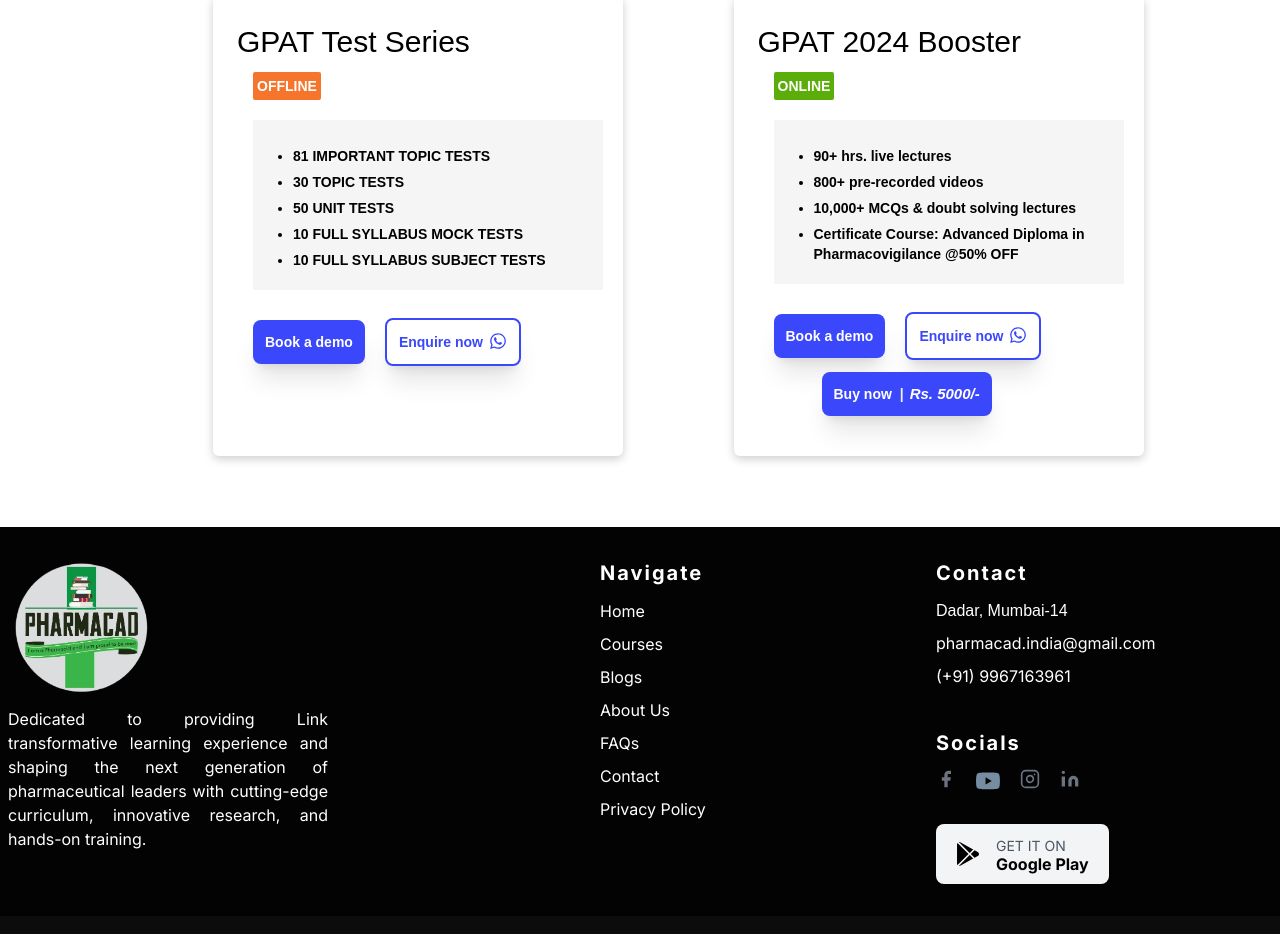
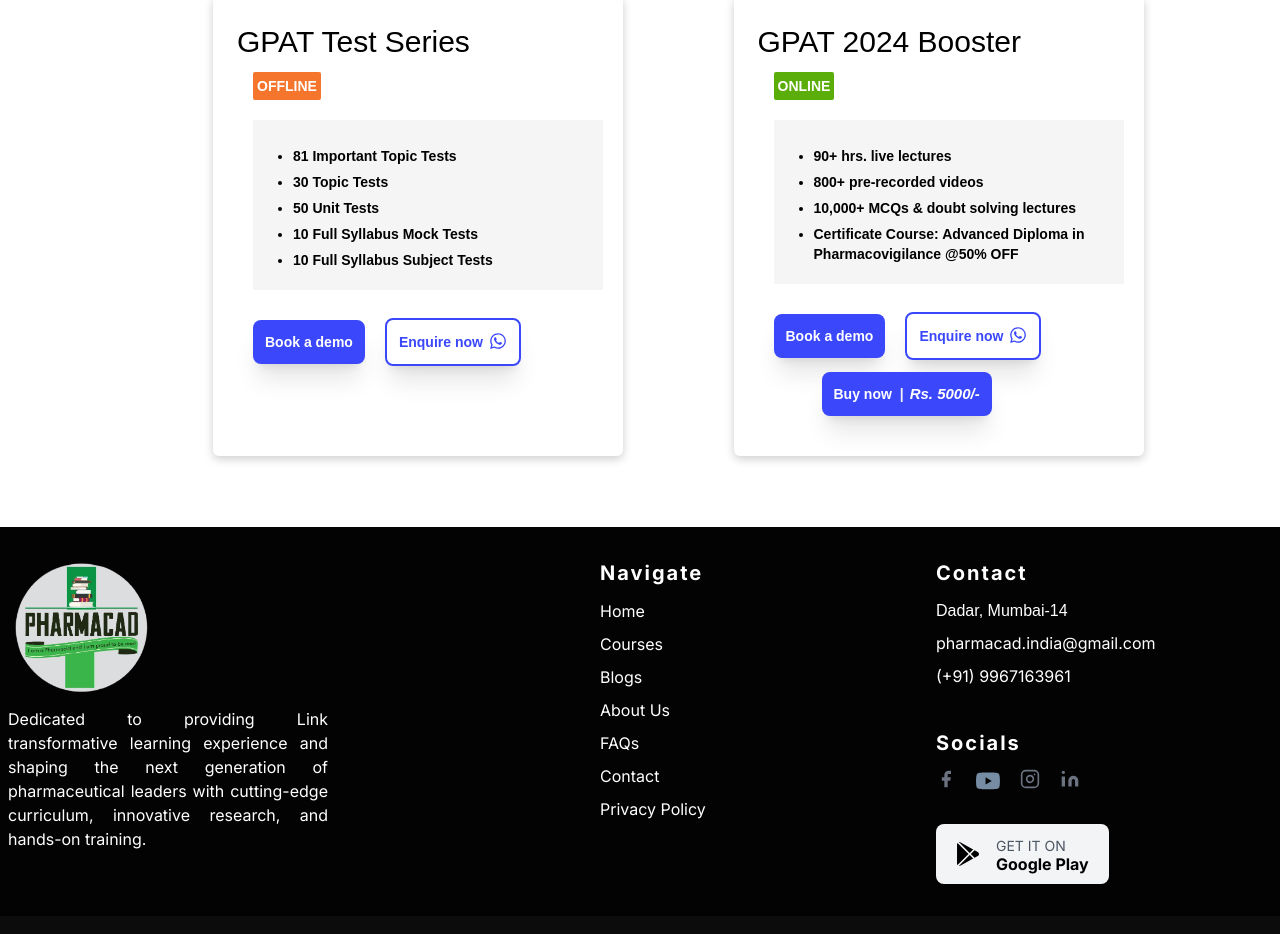
Before and after one commit to vibodhbhosure/Project-Pharmacad, a Next.js app: page /courses in a window 1280 px wide. Shown: the part 1913-2847 px from the top of the page. Built offline with nearby package versions, Linux system fonts and the light colour scheme.

Commit message:
Minor Changes

```diff
--- a/src/components/coursesdata.js
+++ b/src/components/coursesdata.js
@@ -39,11 +39,11 @@
         "mode": "OFFLINE",
         "year": null,
         "status": null,
-        "desc": ["81 IMPORTANT TOPIC TESTS",
-            "30 TOPIC TESTS",
-            "50 UNIT TESTS",
-            "10 FULL SYLLABUS MOCK TESTS",
-            "10 FULL SYLLABUS SUBJECT TESTS"],
+        "desc": ["81 Important Topic Tests",
+            "30 Topic Tests",
+            "50 Unit Tests",
+            "10 Full Syllabus Mock Tests",
+            "10 Full Syllabus Subject Tests"],
         "price": null
 
     },
--- a/src/components/coursesoffered.jsx
+++ b/src/components/coursesoffered.jsx
@@ -3,16 +3,16 @@
 const CoursesOffered = () => {
   const courses = [
     {
+      headiing: "GPAT / NIPER / NMIMS +",
+      name: "M. Pharmacy Entrance Exam-",
+      description:
+        "Pharmacad is India’s best coaching academy for M. Pharmacy entrance exams (GPAT | NIPER | BITS | MANIPAL etc.) having online and offline teaching platforms. The entire programme is designed to enhance conceptual learning for students to help them crack all the entrance exams for M. Pharmacy.",
+    },
+    {
       headiing: "CAT / MAT / CET / NMAT / XAT +",
       name: "MBA Entrance Exam-",
       description:
         "Prepare for India’s top MBA entrance exams (CAT | MAT | CET | NMAT | XAT etc.) with our experienced alumnus support from top B-schools across India like IIM, Goa Institute of Management, NMIMS and Welingkar Institute of Management etc.",
-    },
-    {
-      headiing: "GPAT / NIPER / NMIMS +",
-      name: "M. Pharmacy Entrance Exam-",
-      description:
-        "Pharmacad is India’s best coaching academy for M. Pharmacy entrance exams (GPAT | NIPER | BITS | MANIPAL etc.) having online and offline teaching platforms. The entire programme is designed to enhance conceptual learning for students to help them crack all the entrance exams for M. Pharmacy.",
     },
     {
       headiing: "CAT / MAT / CET / NMAT / XAT +",
--- a/src/components/testimonials_data.js
+++ b/src/components/testimonials_data.js
@@ -1,17 +1,16 @@
 const data = [
+    {
+        "id": 2,
+        "testimonial": "I would like to thank Pharmacad for helping and preparing me with the mock tests. The tests were always a mirror of what is left out while studying. The quick results were very helpful overall. Also, the opportunity of enrolling in Pharma Literati certificate courses was a motivation for me.",
+        "name": "Nichiket Dandekar",
+        "rank": "AIR 22 – GPAT 2018"
+
+    },
     {
         "id": 1,
         "testimonial": "I am extremely thankful to Pharmacad for providing excellent teaching and round-the-clock assistance during my GPAT preparation. Pharmacad has a simple, all in one mobile app that had everything ranging from video lectures, tests and mock exams to study material that a GPAT aspirant requires. The classroom lectures were delivered by the teachers in an interesting and easily understandable manner which makes the concepts firm.Thank you to team Pharmacad.",
         "name": "Prachi Shrivastav",
         "rank": "AIR 23 - GPAT 2021"
-
-    },
-
-    {
-        "id": 2,
-        "testimonial": "I would like to thank Pharmacad for helping and preparing me with the mock tests. The tests were always a mirror of what is left out while studying. The quick results were very helpful overall. Also, the opportunity of enrolling in Pharma Literati certificate courses was a motivation for me.",
-        "name": "Nichiket Dandekar",
-        "rank": "AIR 22 – GPAT 2018"
 
     },
     {
```
Also changed, not shown: public/robots.txt, 1 other file (tests, documents, lock files or other folders).
